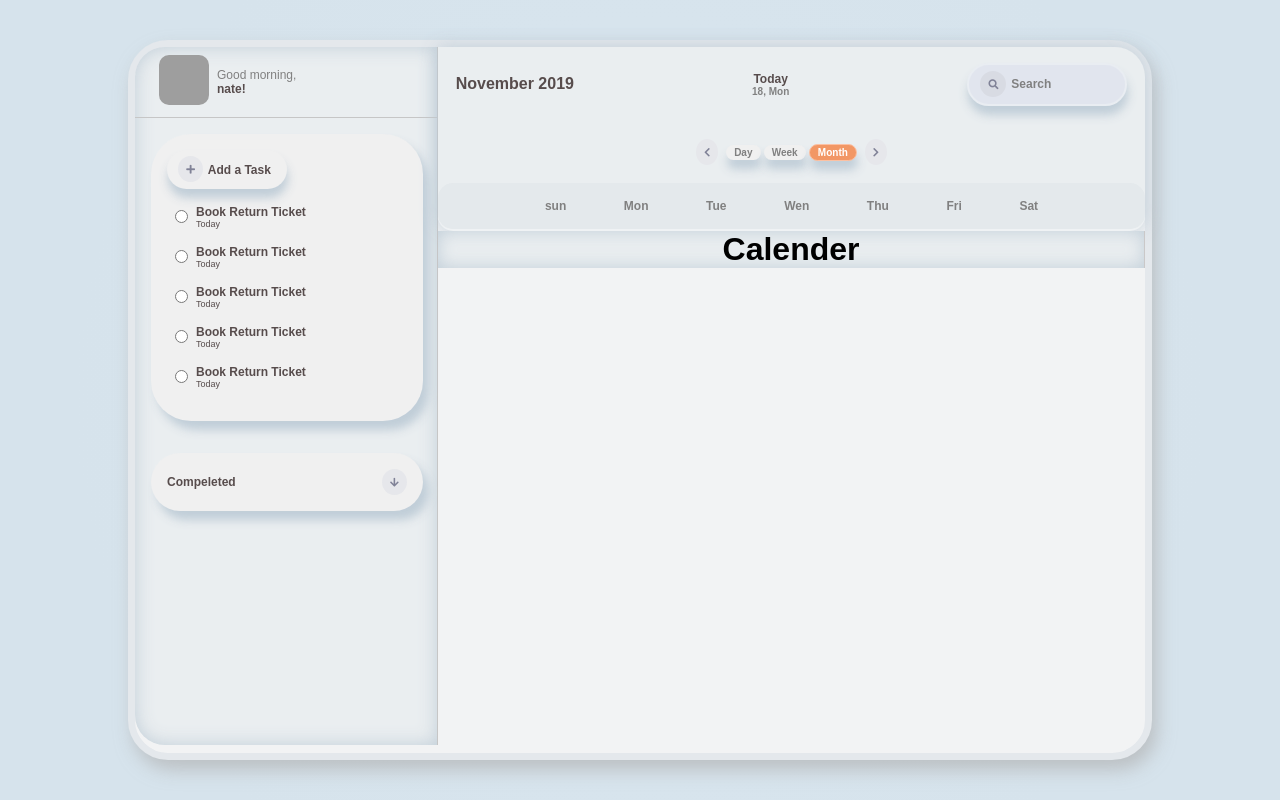
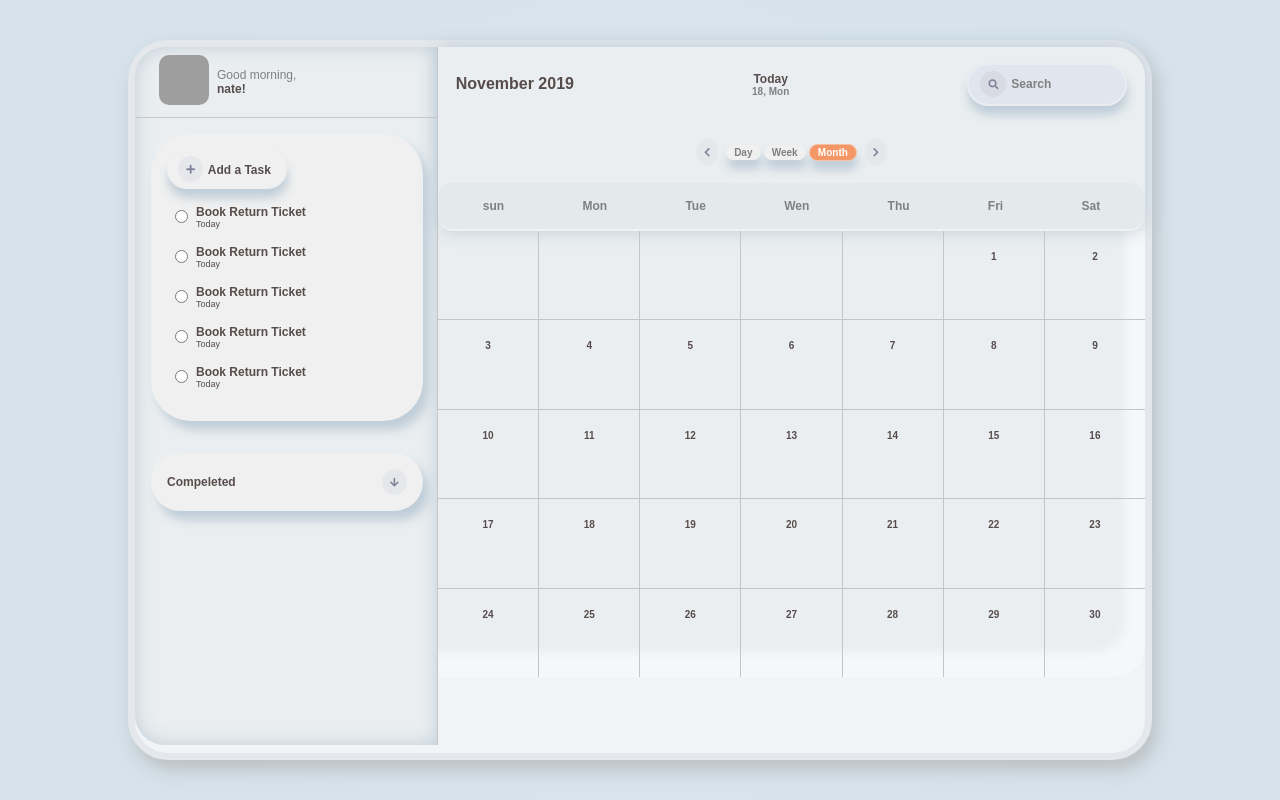
Before and after one commit to minajalili/Task_manager, a React (Create React App) app: page / in a window 1280 px wide. Built offline with nearby package versions, Linux system fonts and the light colour scheme; grey boxes are pictures that could not be loaded; a web font is replaced by a local one.

Commit message:
add Calender component

```diff
--- a/src/components/Calender.js
+++ b/src/components/Calender.js
@@ -3,10 +3,27 @@ import './Calender.scss'
 
 function Calender(){
 
+ const test =[]
+ for(let i=0 ; i<35 ; i++){
+    test.push(i-4)
+ }
+ console.log(test)
 
     return(
         <div className="Calender">
-            <h1>Calender</h1>
+            {
+                test.map(item=>(
+                    (item>=1)?
+                    <div id={`day--${item}`} className="Calender-day">
+                        <p>{item}</p>
+                        <p></p>
+                    </div>:
+                    <div id={`day--${item}`} className="Calender-day">
+                    <p></p>
+                    <p></p>
+                </div>
+                ))
+            }
         </div>
     )
 }
--- a/src/components/Calender.scss
+++ b/src/components/Calender.scss
@@ -1,6 +1,46 @@
+@mixin fontStyle {
+    font-size: 12px;
+    font-weight: bold;
+    color: #574c4c;
+}
 .Calender{
+    width: 100%;
+    height: 62%;
+    background: #eaeef0;
+    box-shadow: inset -20px -25px 10px rgb(246, 247, 248);
+    border-radius: 0 0 30px 0;
+    display: grid;
+    grid-template-columns: auto auto auto auto auto auto auto;
+    position: sticky;
+    top: 14.2rem;
 
-    border-right: 1.5px solid #cac8c8;
-    background: #eaeef0;
-    box-shadow: inset 0px 0px 18px rgba(187, 202, 213, 0.9);
+    .Calender-day{
+        border-top: 1px solid #c6c5c5;
+        border-right: 1px solid #c6c5c5;
+        padding: 20px;
+        text-align: center;
+
+        p{
+            @include fontStyle;
+            font-size: 10px;
+        }
+    }
+    #day--30,
+    #day--23,
+    #day--16,
+    #day--9,
+    #day--2
+    {
+        border-right: none;
+    }
+    #day---4,
+    #day---3,
+    #day---2,
+    #day---1,
+    #day--0,
+    #day--1,
+    #day--2
+    {
+        border-top: none;
+    }
 }
--- a/src/components/CalenderBar.scss
+++ b/src/components/CalenderBar.scss
@@ -14,6 +14,8 @@
     align-items: center;
     justify-content: center;
     flex-direction: column;
+    z-index: 23;
+    position: relative;
 
     .Calender--detail{
         width: 95%;
@@ -114,8 +116,8 @@
         width: 100%;
         display: flex;
         align-items: center;
-        justify-content: center;
-        padding: 1rem 0;
+        justify-content: space-between;
+        padding: 1rem;
         background: #e4e9ec;
         border-radius: 15px;
 
```
